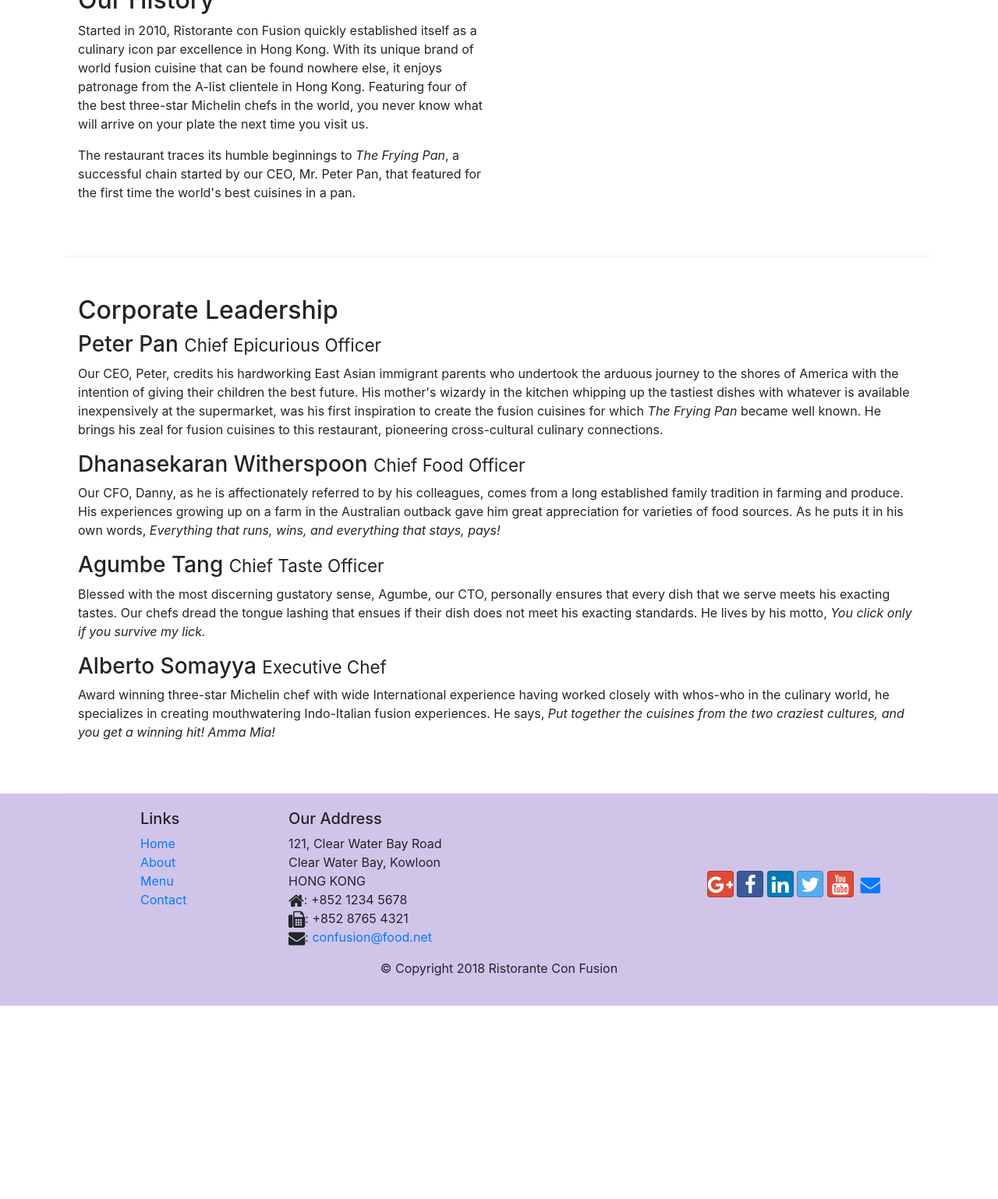
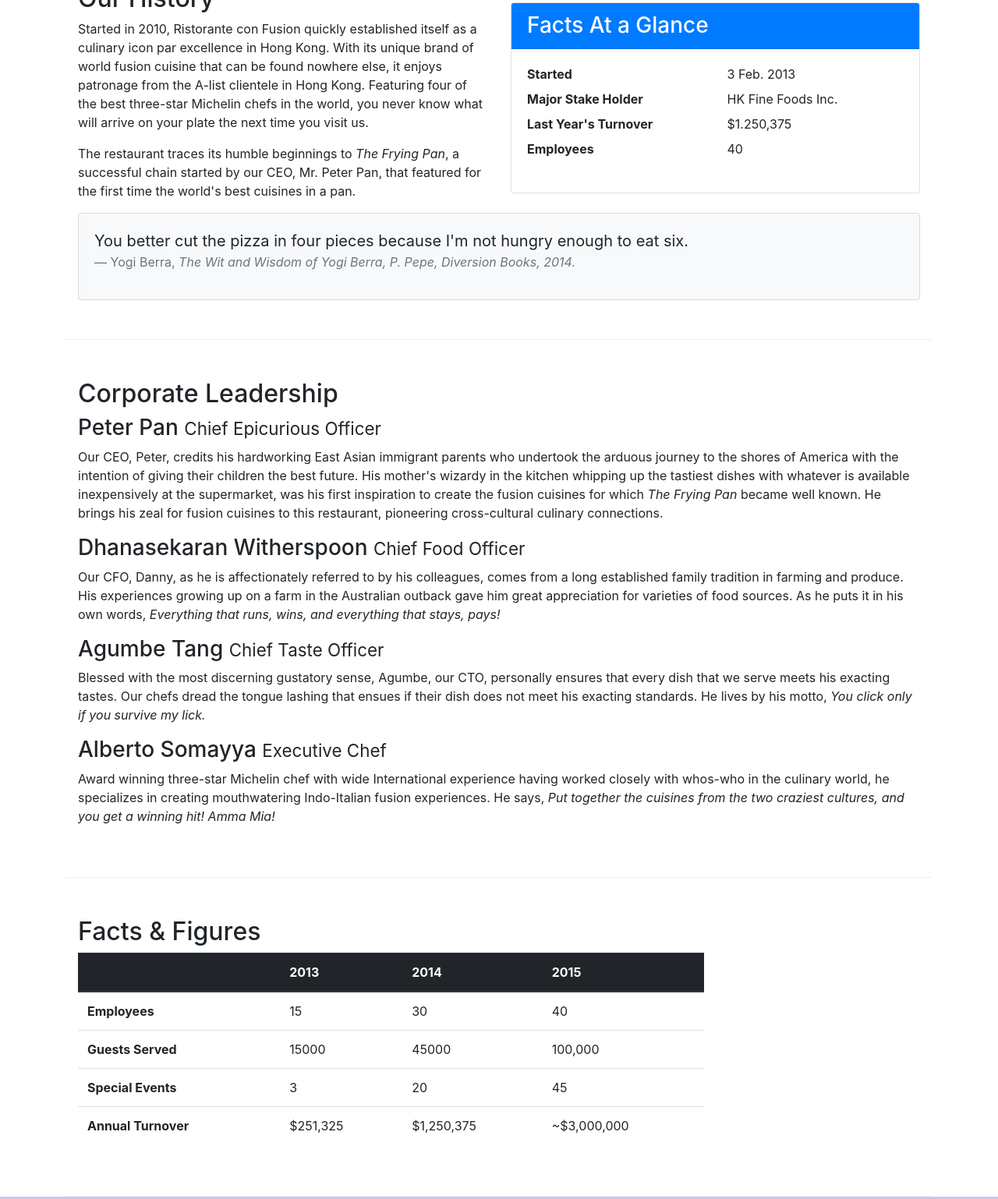
Before and after one commit to Abduliitr/Bootstrap, a website: page aboutus.html in a window 1280 px wide. Shown: the part 536-2074 px from the top of the page at 78% size. Before the commit the page ends 1826 px from the top, so only its background shows below. Drawn offline with nearby package versions, Linux system fonts and the light colour scheme.

Commit message:
Tables & Cards in aboutus.html

```diff
--- a/aboutus.html
+++ b/aboutus.html
@@ -68,6 +68,34 @@
                 <p>The restaurant traces its humble beginnings to <em>The Frying Pan</em>, a successful chain started by our CEO, Mr. Peter Pan, that featured for the first time the world's best cuisines in a pan.</p>
             </div>
             <div class="col-12 col-sm">
+                <div class="card">
+                    <h3 class="card-header bg-primary text-white">Facts At a Glance</h3>
+                    <div class="card-body">
+                        <dl class="row">
+                            <dt class="col-6">Started</dt>
+                            <dd class="col-6">3 Feb. 2013</dd>
+                            <dt class="col-6">Major Stake Holder</dt>
+                            <dd class="col-6">HK Fine Foods Inc.</dd>
+                            <dt class="col-6">Last Year's Turnover</dt>
+                            <dd class="col-6">$1.250,375</dd>
+                            <dt class="col-6">Employees</dt>
+                            <dd class="col-6">40</dd>
+                        </dl>
+                    </div>
+                </div>
+            </div>
+            <div class="col-12">
+                <div class="card card-body bg-light">
+                    <blockquote class="blockquote">
+                        <p class="mb-0">You better cut the pizza in four pieces because I'm not hungry enough to eat six.</p>
+                        <footer class="blockquote-footer">Yogi Berra,
+                            <cite title="Source Title">
+                                The Wit and Wisdom of Yogi Berra, P. Pepe, Diversion Books, 2014.
+                            </cite>
+
+                        </footer>
+                    </blockquote>
+                </div>
             </div>
         </div>
 
@@ -84,6 +112,49 @@
                 <h3>Alberto Somayya <small>Executive Chef</small></h3>
                 <p class="d-none d-sm-block">Award winning three-star Michelin chef with wide International experience having worked closely with whos-who in the culinary world, he specializes in creating mouthwatering Indo-Italian fusion experiences. He says, <em>Put together the cuisines from the two craziest cultures, and you get a winning hit! Amma Mia!</em></p>
             </div>
+       </div>
+       <div class="row row-content">
+           <div class="col-12 col-sm-9">
+               <h2>Facts &amp; Figures</h2>
+               <div class="table-responsive">
+                   <table class="table table-stripped">
+                       <thead class="thead-dark">
+                           <tr>
+                               <th>&nbsp;</th>
+                               <th>2013</th>
+                               <th>2014</th>
+                               <th>2015</th>
+                           </tr>
+                       </thead>
+                       <tbody>
+                           <tr>
+                               <th>Employees</th>
+                               <td>15</td>
+                               <td>30</td>
+                               <td>40</td>
+                           </tr>
+                           <tr>
+                            <th>Guests Served</th>
+                            <td>15000</td>
+                            <td>45000</td>
+                            <td>100,000</td>
+                        </tr>
+                        <tr>
+                            <th>Special Events</th>
+                            <td>3</td>
+                            <td>20</td>
+                            <td>45</td>
+                        </tr>
+                        <tr>
+                            <th>Annual Turnover</th>
+                            <td>$251,325</td>
+                            <td>$1,250,375</td>
+                            <td>~$3,000,000</td>
+                        </tr>
+                       </tbody>
+                   </table>
+               </div>
+           </div>
        </div>
 
     </div>
```
